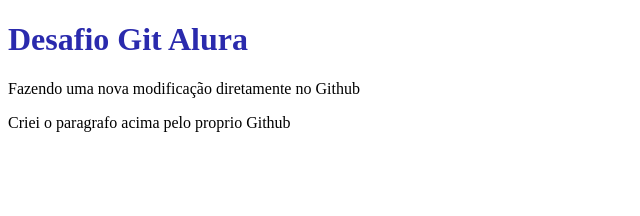
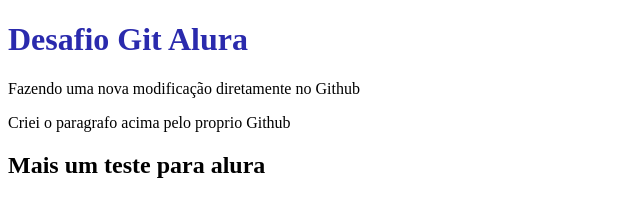
Before and after one commit to antoniotiburtino/desafio-alura, a plain HTML site: page index.html in a window 1280 px wide. Shown: the whole page, without its empty margins (0-640 px from the left). Drawn offline with Linux system fonts and the light colour scheme.

Commit message:
Adicionei h2

```diff
--- a/index.html
+++ b/index.html
@@ -12,6 +12,7 @@
     <h1>Desafio Git Alura</h1>
     <p>Fazendo uma nova modificação diretamente no Github</p>
     <p>Criei o paragrafo acima pelo proprio Github</p>
+    <h2>Mais um teste para alura</h2>
 </body>
 
 </html>
```
